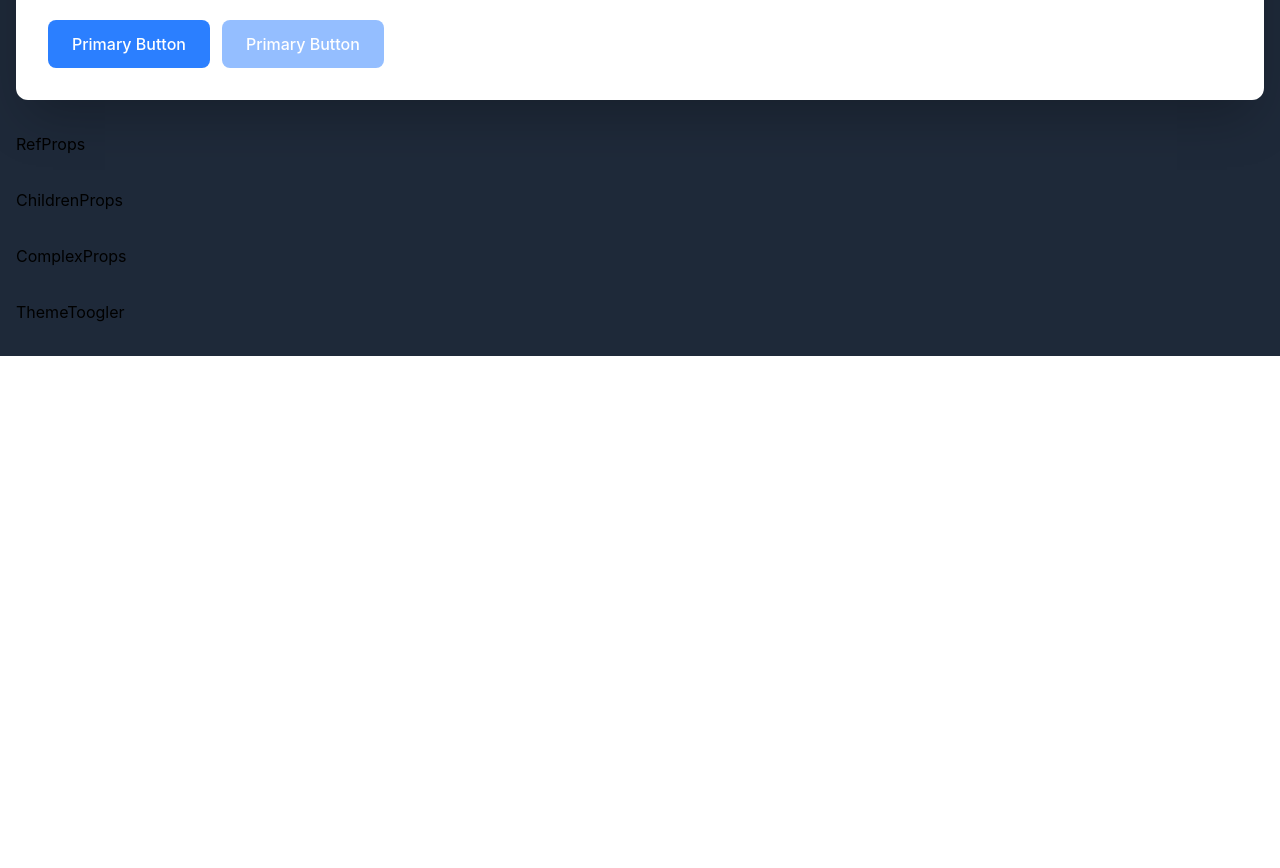
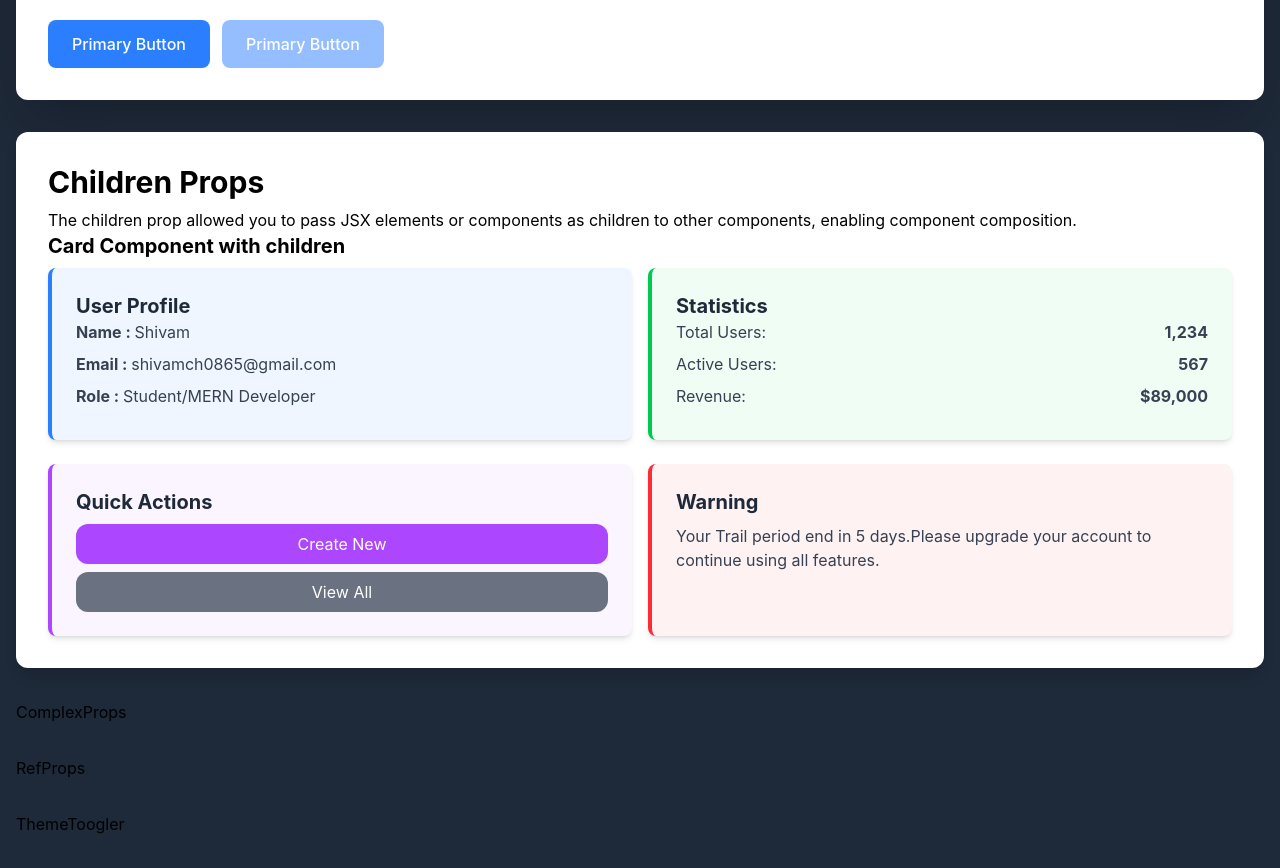
Before and after one commit to Shivamch0/React, a React (Vite) app in the folder Props/: page / in a window 1280 px wide. Shown: the part 666-1534 px from the top of the page. Before the commit the page ends 1022 px from the top, so only its background shows below. Built offline with nearby package versions, Linux system fonts and the light colour scheme.

Commit message:
Children Props Completed

```diff
--- a/Props/src/App.jsx
+++ b/Props/src/App.jsx
@@ -48,14 +48,14 @@ function AppContent() {
           <div id="basic" className="scroll-mt-20">
             <BasicProps />
           </div>
-          <div id="ref" className="scroll-mt-20">
-            <RefProps />
-          </div>
           <div id="children" className="scroll-mt-20">
             <ChildrenProps />
           </div>
           <div id="complex" className="scroll-mt-20">
             <ComplexProps />
+          </div>
+           <div id="ref" className="scroll-mt-20">
+            <RefProps />
           </div>
           <div id="themeToggler" className="scroll-mt-20">
             <ThemeToogler />
--- a/Props/src/components/ChildrenProps.jsx
+++ b/Props/src/components/ChildrenProps.jsx
@@ -1,9 +1,87 @@
-import React from 'react'
+function Card({ children, title, color = "blue" }) {
+  const colorClases = {
+   blue: "border-blue-500 bg-blue-50",
+    green: "border-green-500 bg-green-50",
+    purple: "border-purple-500 bg-purple-50",
+    red: "border-red-500 bg-red-50",
+  };
+
+  return (
+    <div
+      className={`border-l-4 ${colorClases[color]} p-6 rounded-lg shadow-md mt-2`}
+    >
+      {title && <h3 className="text-xl font-bold  text-gray-800">{title}</h3>}
+      <div className="text-gray-700">{children}</div>
+    </div>
+  );
+}
+
+function Container({ children, layout = "vertical" }) {
+  const layoutClasses = {
+    vertical: "flex flex-col space-y-4",
+    horizontal: "flex flex-row flex-wrap gap-4",
+    grid: "grid grid-cols-1 md:grid-cols-2 gap-4",
+  };
+  return <div className={layoutClasses[layout]}>{children}</div>;
+}
 
 function ChildrenProps() {
   return (
-    <div>ChildrenProps</div>
-  )
+    <section className="p-8 bg-white rounded-xl shadow-lg">
+      <h2 className="text-3xl font-bold mb-2">Children Props</h2>
+      <p>
+        The children prop allowed you to pass JSX elements or components as children to other components, enabling component composition.
+      </p>
+      <div className="space-y-6">
+        <div>
+          <h3 className="font-bold text-xl">Card Component with children</h3>
+          <Container layout="grid">
+            <Card title="User Profile" color="blue">
+              <p className="mb-2">
+                <strong>Name : </strong> Shivam
+              </p>
+              <p className="mb-2">
+                <strong>Email : </strong> shivamch0865@gmail.com
+              </p>
+              <p className="mb-2">
+                <strong>Role : </strong> Student/MERN Developer
+              </p>
+            </Card>
+
+            <Card title="Statistics" color="green">
+              <p className="mb-2 flex justify-between">
+                Total Users: <strong>1,234</strong>
+              </p>
+              <p className="mb-2 flex justify-between">
+                Active Users: <strong>567</strong>
+              </p>
+              <p className="mb-2 flex justify-between">
+                Revenue: <strong>$89,000</strong>
+              </p>
+            </Card>
+
+            <Card title="Quick Actions" color="purple">
+              <div className="flex flex-col  ">
+                <button className="rounded-xl bg-purple-500 px-4 py-2 text-white cursor-pointer mt-2 hover:bg-purple-600 transition">
+                  Create New
+                </button>
+                <button className="rounded-xl bg-gray-500  px-4 py-2 text-white cursor-pointer mt-2 hover:bg-gray-600 transition">
+                  View All
+                </button>
+              </div>
+            </Card>
+
+            <Card title="Warning" color="red">
+              <p className="mt-2">
+                Your Trail period end in 5 days.Please upgrade your account to
+                continue using all features.
+              </p>
+            </Card>
+          </Container>
+        </div>
+      </div>
+    </section>
+  );
 }
 
-export default ChildrenProps
+export default ChildrenProps;
```
